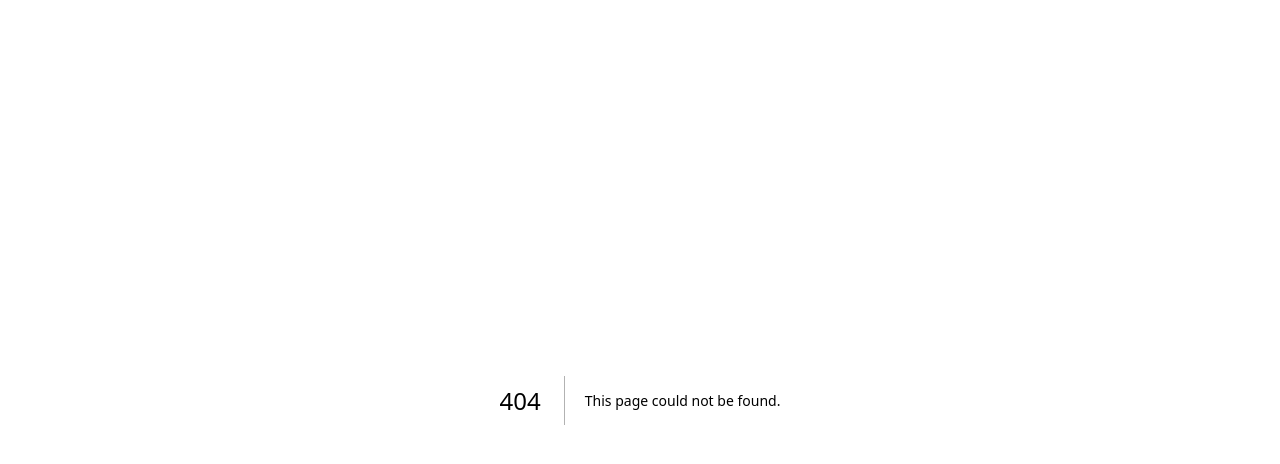
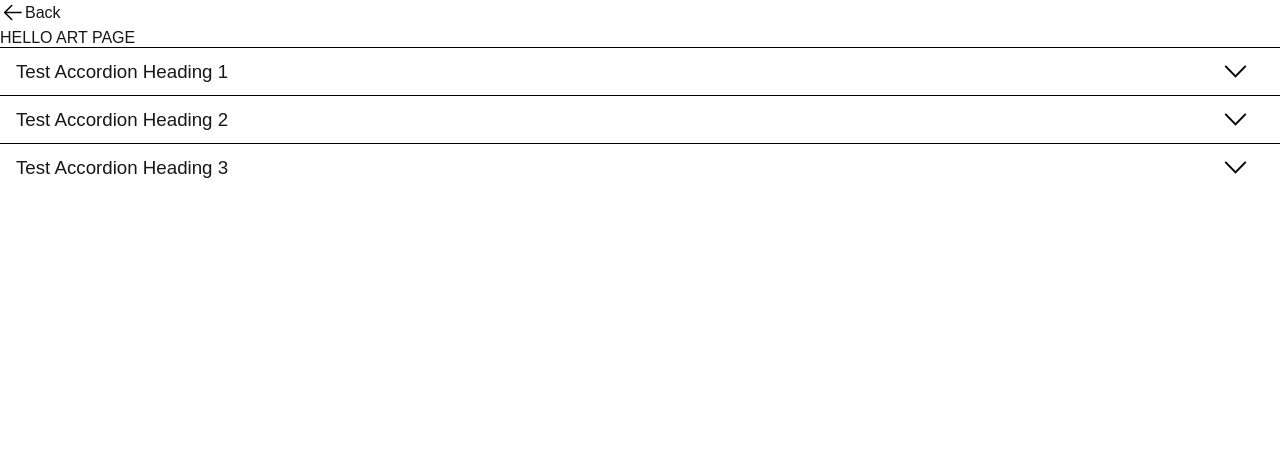
Before and after one commit to josizhou/website, a Next.js app: page /artPage in a window 1280 px wide. Before the commit this address had no page. Shown: the top 464 px of the page. Built offline with nearby package versions, Linux system fonts and the light colour scheme.

Commit message:
add back button to art page

```diff
--- /dev/null
+++ b/src/app/artPage/page.js
@@ -0,0 +1,84 @@
+'use client'
+import * as React from "react";
+import { AccordionElement } from "../components/accordionElement/accordionElement";
+import smiskiThumbsUp from '../../assets/smiski-thumbsup.png';
+import backButton from '../../assets/backButton.svg';
+import Image from "next/image";
+import styles from './page.module.css';
+import { useRouter } from 'next/navigation';
+// import { ReactP5Wrapper } from "@p5-wrapper/react";
+
+// function sketch(p5) {
+//     p5.setup = () => p5.createCanvas(600, 400, p5.WEBGL);
+
+//     p5.draw = () => {
+//         p5.background(250);
+//         p5.normalMaterial();
+//         p5.push();
+//         p5.rotateZ(p5.frameCount * 0.01);
+//         p5.rotateX(p5.frameCount * 0.01);
+//         p5.rotateY(p5.frameCount * 0.01);
+//         p5.plane(100);
+//         p5.pop();
+//     };
+// }
+
+// export function App() {
+//     return <ReactP5Wrapper sketch={sketch} />;
+// }
+
+export default function ArtPage() {
+    const router = useRouter();
+    const testAccordionData = [
+        {
+            title: "Test Accordion Heading 1",
+            content: "This is my test accordion content. I'm going to make it a bit longer so I can see how it wraps. I also want to check how it handles bullet points but I think that may have to be in an array of strings.",
+            imageSrc: smiskiThumbsUp,
+            imageAlt: 'smiski thumbs up',
+            bulletPoints: [
+                'point one test test test test test test test test test test test test',
+                'point two test test test test test test test test test test test test',
+                'point three test test test test test test test test test test test test',
+                'point four test test test test test test test test test test test test',
+            ]
+        },
+        {
+            title: "Test Accordion Heading 2",
+            content: "This is my test accordion content. I'm going to make it a bit longer so I can see how it wraps. I also want to check how it handles bullet points but I think that may have to be in an array of strings.",
+            imageSrc: smiskiThumbsUp,
+            imageAlt: 'smiski thumbs up',
+            bulletPoints: [
+                'point one test test test test test test test test test test test test',
+                'point two test test test test test test test test test test test test',
+                'point three test test test test test test test test test test test test',
+                'point four test test test test test test test test test test test test',
+            ]
+        },
+        {
+            title: "Test Accordion Heading 3",
+            imageSrc: smiskiThumbsUp,
+            imageAlt: 'smiski thumbs up',
+            bulletPoints: [
+                'point one test test test test test test test test test test test test',
+                'point two test test test test test test test test test test test test',
+                'point three test test test test test test test test test test test test',
+                'point four test test test test test test test test test test test test',
+            ]
+        },
+    ]
+
+    return(
+        <div className={styles.main}>
+            <div className={styles.backButton} onClick={() => router.back()}>
+                <Image src={backButton} alt='Back Button' width={25} height={25} />
+                Back
+            </div>
+            <div>
+                HELLO ART PAGE
+                {testAccordionData.map((testData, index) => (
+                    <AccordionElement {...testData} key={index}/>
+                ))}
+            </div>
+        </div>
+    )
+}
--- /dev/null
+++ b/src/app/artPage/page.module.css
@@ -0,0 +1,5 @@
+.backButton {
+    display: inline-flex;
+    align-items: center;
+    cursor: pointer;
+}
--- a/src/app/page.module.css
+++ b/src/app/page.module.css
@@ -65,6 +65,10 @@
   margin: 2rem;
 }
 
+.heading {
+  margin: 1rem;
+}
+
 a.primary {
   background: var(--foreground);
   color: var(--background);
@@ -80,12 +84,14 @@ a.secondary {
   grid-row-start: 3;
   display: flex;
   gap: 24px;
+  align-items: center;
 }
 
 .footer a {
   display: flex;
   align-items: center;
   gap: 8px;
+  cursor: pointer;
 }
 
 .footer img {
```
Also changed, not shown: src/app/page.js (+7 -7 lines), src/assets/backButton.svg (added).
